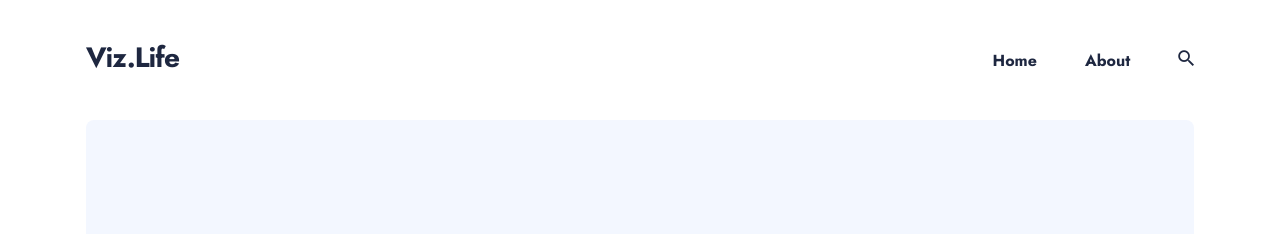
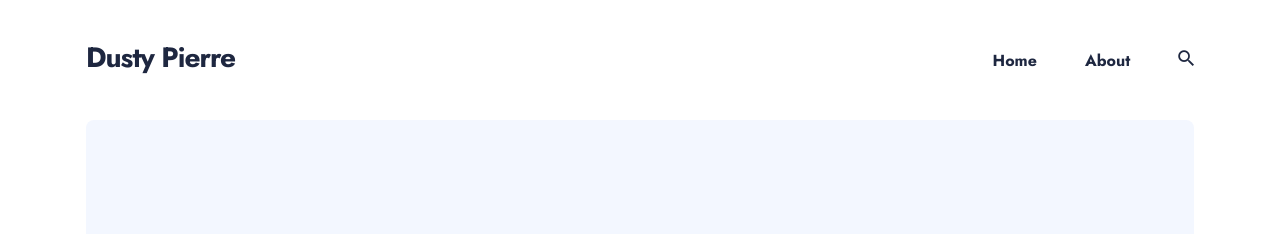
Before and after one commit to vizdotlife/vizdotlife.github.io, a Jekyll site: the page built from _pages/about.md, in a window 1280 px wide. Shown: the top 234 px of the page. Built offline with Jekyll 4.4.1, drawn with Linux system fonts in a browser that asks for light colours; nearby versions of some CDN libraries; some of the changed lines change nothing that is shown.

Commit message:
Update _config.yml

```diff
--- a/_config.yml
+++ b/_config.yml
@@ -1,22 +1,22 @@
 #-------------------------------
 # Site Settings
-title: Viz.Life
+title: Dusty Pierre
 logo: # You can add own logo. For example '/images/logo.png'.
-description: A Cardano based artist who enjoys exploring the world of CNFTs and writing about the journey along the way.
+description: A fictional character named Dusty Pierre who's exploring the world, writing, and creating art along the way. He's also one of the original Chilled Kongs.
 baseurl: "" # the subpath of your site, e.g. /blog
-url: "https://www.viz.life" # the base hostname & protocol for your site, e.g. http://example.com
+url: "https://www.dustypierre.com" # the base hostname & protocol for your site, e.g. http://example.com
 color_scheme: light # You can choose three modes auto, light, and dark. By default, the auto mode is set, which means the user can choose the light or dark mode themself.
 
 
 #-------------------------------
 # Author Settings
 author:
-  author__name: Viz.Life
-  author__bio: A Cardano based artist who enjoys exploring the world of CNFTs and writing about the journey along the way.
+  author__name: Dusty Pierre
+  author__bio: A fictional character named Dusty Pierre who's exploring the world, writing, and creating art along the way. He's also one of the original Chilled Kongs.
   author__avatar: '/images/profile/one_chilled_kong_profile.png'
 
 social:
-- {icon: "ion-logo-twitter", link: "https://twitter.com/vizdotlife"}
+- {icon: "ion-logo-twitter", link: "https://twitter.com/onechilledkong"}
 
 # Example of adding a new link to the footer - {icon: "ion-logo-dribbble", link: "https://dribbble.com"}
 # Other icons can be found at https://ionicons.com/v4/
@@ -25,8 +25,8 @@
 #-------------------------------
 # Hero Settings
 hero:
-  hero__title: Hey there
-  hero__description: A Cardano based artist who enjoys exploring the world of CNFTs and writing about the journey along the way.
+  hero__title: Hey, I’m Dusty Pierre
+  hero__description: A fictional character named Dusty Pierre who's exploring the world, writing, and creating art along the way. He's also one of the original Chilled Kongs.
   hero__image: '/images/profile/one_chilled_kong_profile.png'
 
 
```
